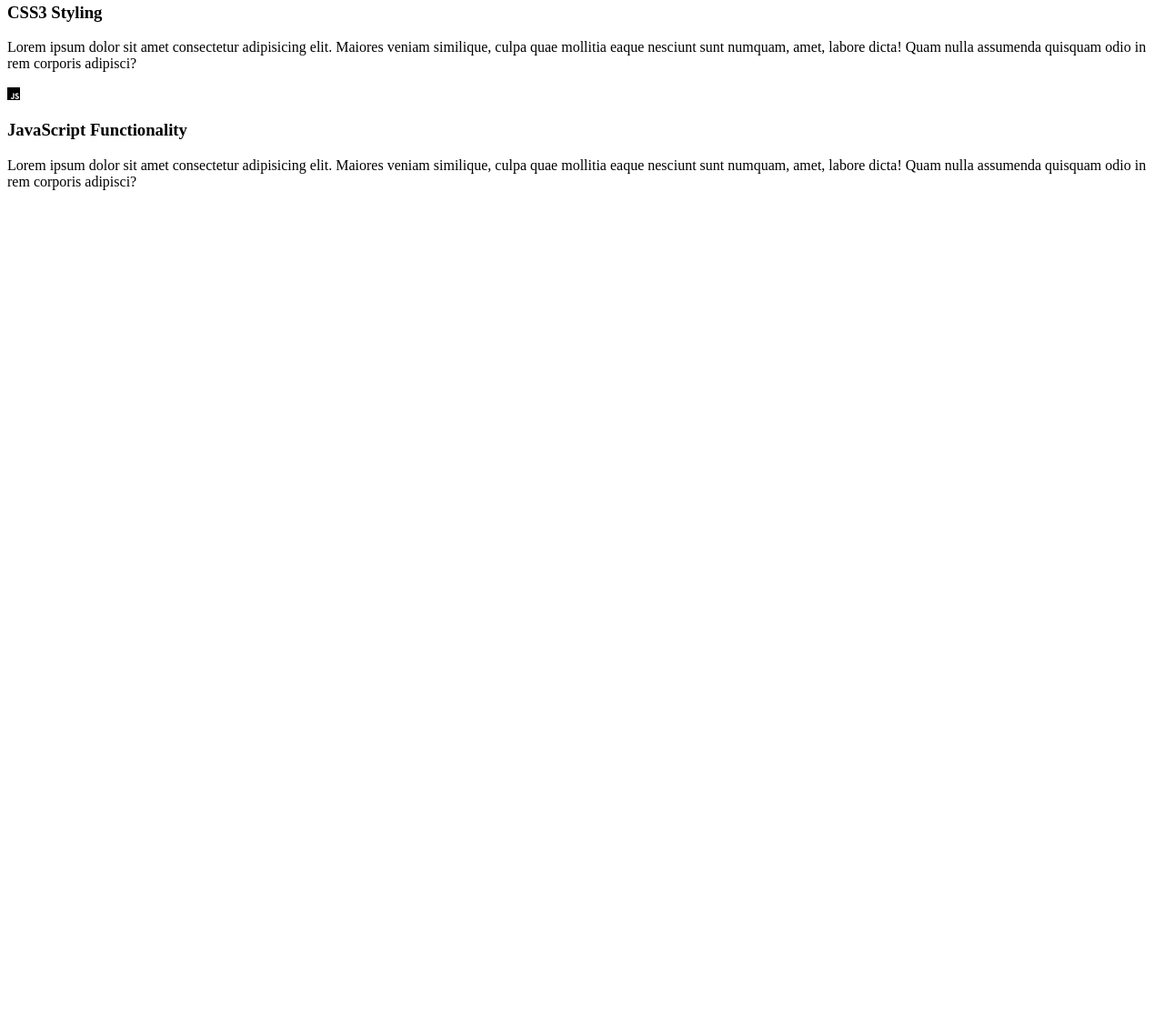
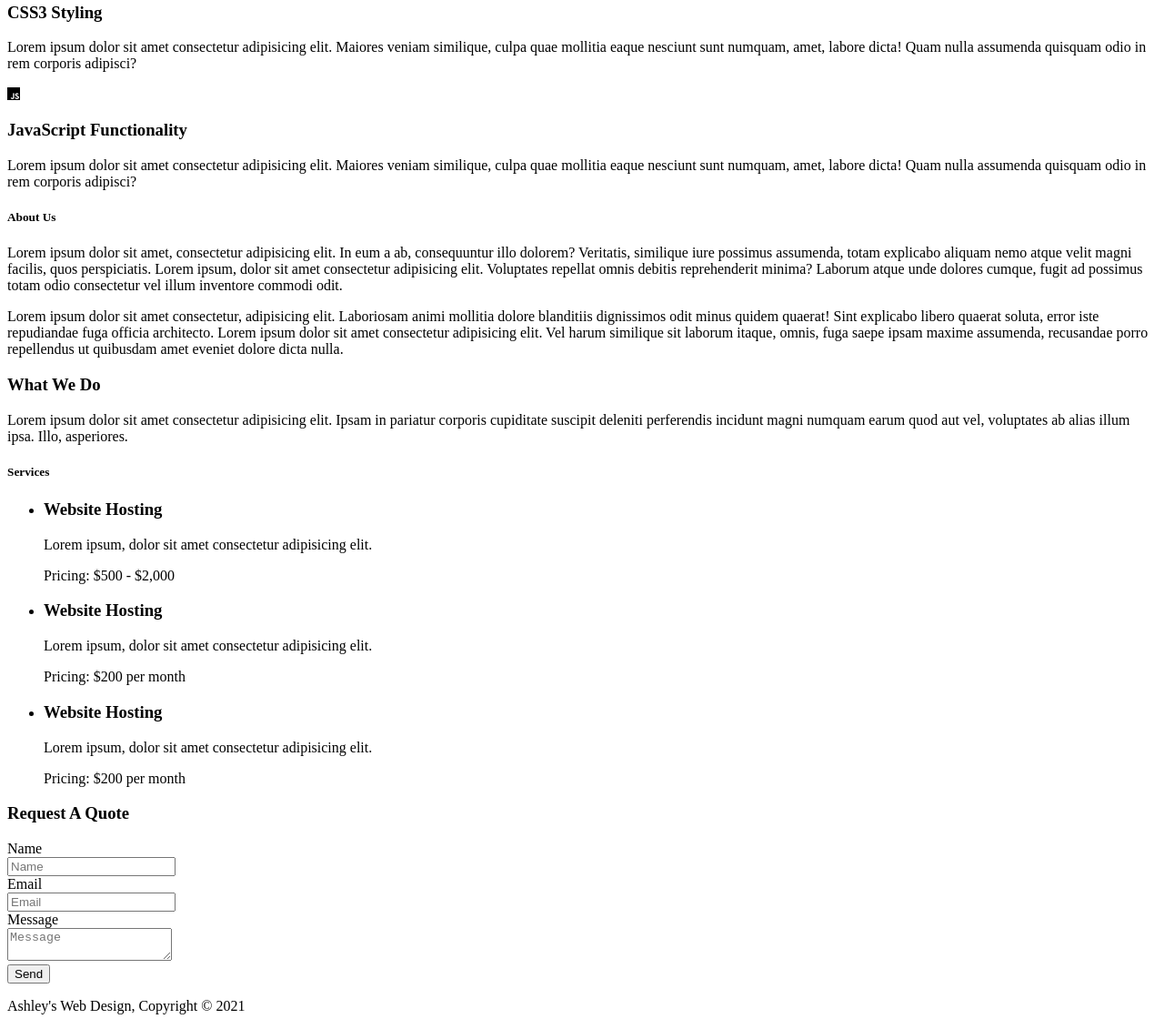
Before and after one commit to ashwoo33/FullWebpage, a plain HTML site: page index.html in a window 1280 px wide. Shown: the part 488-1619 px from the top of the page at 91% size. Before the commit the page ends 800 px from the top, so only its background shows below. Drawn offline with Linux system fonts and the light colour scheme.

Commit message:
Built About, Services, and Footer sections in html. Initial version on html file complete.

```diff
--- a/index.html
+++ b/index.html
@@ -1,5 +1,6 @@
 <!DOCTYPE html>
 <html lang="en">
+
 <head>
     <meta charset="UTF-8">
     <meta http-equiv="X-UA-Compatible" content="IE=edge">
@@ -29,10 +30,12 @@
                 <li>
                     <a ref="#services">Services</a>
                 </li>
+
             </ul>
         </nav>
     </div>
 </header>
+
 <!-- Showcase  -->
 <section id="showcase">
     <div class="container">
@@ -40,6 +43,7 @@
         <p>Lorem ipsum dolor sit amet consectetur adipisicing elit. Vitae rerum voluptas animi magni. Blanditiis ipsa magni suscipit totam ratione, eos reiciendis nihil deserunt sint sit quia unde exercitationem recusandae quisquam!</p>
     </div>
    </section>
+
    <!-- News Letter -->
    <section id="newsletter">
     <div class="container">
@@ -50,6 +54,7 @@
         </form>
     </div>
    </section>
+
    <!-- Boxes -->
    <section id="boxes">
        <div class="container">
@@ -61,18 +66,93 @@
    <section id="boxes">
        <div class="container">
            <div class=box>
-                <i class="fab fa-css3-alt"></i>
+            <i class="fab fa-css3-alt"></i>
                 <h3>CSS3 Styling</h3>
                 <p>Lorem ipsum dolor sit amet consectetur adipisicing elit. Maiores veniam similique, culpa quae mollitia eaque nesciunt sunt numquam, amet, labore dicta! Quam nulla assumenda quisquam odio in rem corporis adipisci?</p>
                </div>
    <section id="boxes">
        <div class="container">
            <div class=box>
-                <i class="fab fa-js"></i></i>
+            <i class="fab fa-js"></i>
                 <h3>JavaScript Functionality</h3>
                 <p>Lorem ipsum dolor sit amet consectetur adipisicing elit. Maiores veniam similique, culpa quae mollitia eaque nesciunt sunt numquam, amet, labore dicta! Quam nulla assumenda quisquam odio in rem corporis adipisci?</p>
-               </div>
+            </div>
         </div>
    </section>
+
+   <!-- About -->
+   <section id="about">
+   <div class="container">
+    <article class="main-col">
+    <h1 class="page-title">About Us</h1>
+    <p>Lorem ipsum dolor sit amet, consectetur adipisicing elit. In eum a ab, consequuntur illo dolorem? Veritatis, similique iure possimus assumenda, totam explicabo aliquam nemo atque velit magni facilis, quos perspiciatis. Lorem ipsum, dolor sit amet consectetur adipisicing elit. Voluptates repellat omnis debitis reprehenderit minima? Laborum atque unde dolores cumque, fugit ad possimus totam odio consectetur vel illum inventore commodi odit.</p>
+    <p class="light"> Lorem ipsum dolor sit amet consectetur, adipisicing elit. Laboriosam animi mollitia dolore blanditiis dignissimos odit minus quidem quaerat! Sint explicabo libero quaerat soluta, error iste repudiandae fuga officia architecto. Lorem ipsum dolor sit amet consectetur adipisicing elit. Vel harum similique sit laborum itaque, omnis, fuga saepe ipsam maxime assumenda, recusandae porro repellendus ut quibusdam amet eveniet dolore dicta nulla.</p>
+   </article>
+
+   <aside class="sidebar">
+       <div class="light">
+           <h3>What We Do</h3>
+           <p>Lorem ipsum dolor sit amet consectetur adipisicing elit. Ipsam in pariatur corporis cupiditate suscipit deleniti perferendis incidunt magni numquam earum quod aut vel, voluptates ab alias illum ipsa. Illo, asperiores.
+           </p>
+       </div>
+   </aside>
+   </div>
+</section>
+
+<!-- Services -->
+
+<section id="services">
+    <div class="container">
+        <article class="main-col">
+            <h1 class="page-title">Services</h1>
+            <ul>
+                <li>
+                    <h3>Website Hosting</h3>
+                    <p>Lorem ipsum, dolor sit amet consectetur adipisicing elit.</p>
+                    <p>Pricing: $500 - $2,000</p>
+                </li>
+                <li>
+                    <h3>Website Hosting</h3>
+                    <p>Lorem ipsum, dolor sit amet consectetur adipisicing elit.</p>
+                    <p>Pricing: $200 per month</p>
+                </li>
+                <li>
+                    <h3>Website Hosting</h3>
+                    <p>Lorem ipsum, dolor sit amet consectetur adipisicing elit.</p>
+                    <p>Pricing: $200 per month</p>
+                </li>
+            </ul>
+        </article>
+
+        <aside class="sidebar">
+            <div class="dark">
+                <h3>Request A Quote</h3>
+                <form class="quote">
+                <div>
+                    <label for="name">Name</label>
+                    <br>
+                    <input type="text" placeholder="Name" id="name">
+                </div>
+                <div>
+                    <label for="email">Email</label>
+                    <br>
+                    <input type="email" placeholder="Email" id="email">
+                </div>
+                <div>
+                    <label for="message">Message</label>
+                    <br>
+                    <textarea id="message" placeholder="Message"></textarea>
+                </div>
+                <button class="btn-1">Send</button>
+            </div>
+        </form>
+        </aside>
+    </div>
+</section>
+
+    <footer>
+        <p>Ashley's Web Design, Copyright &copy; 2021</p>
+        <!-- <p>Ashley's Web Design, Copyright &copy; 2021 </p> -->
+    </footer>
 </body>
 </html>
```
